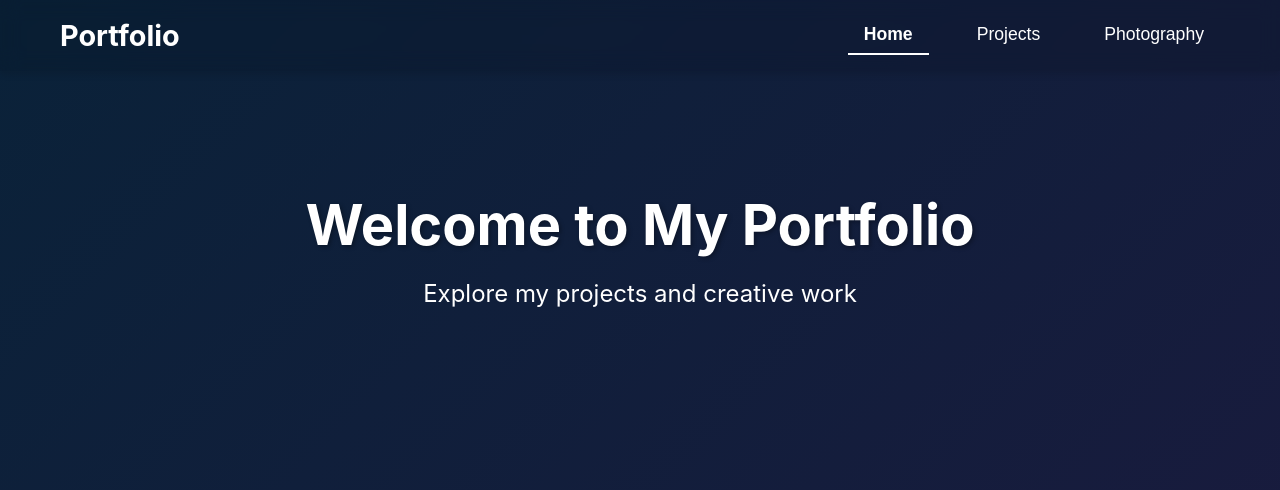
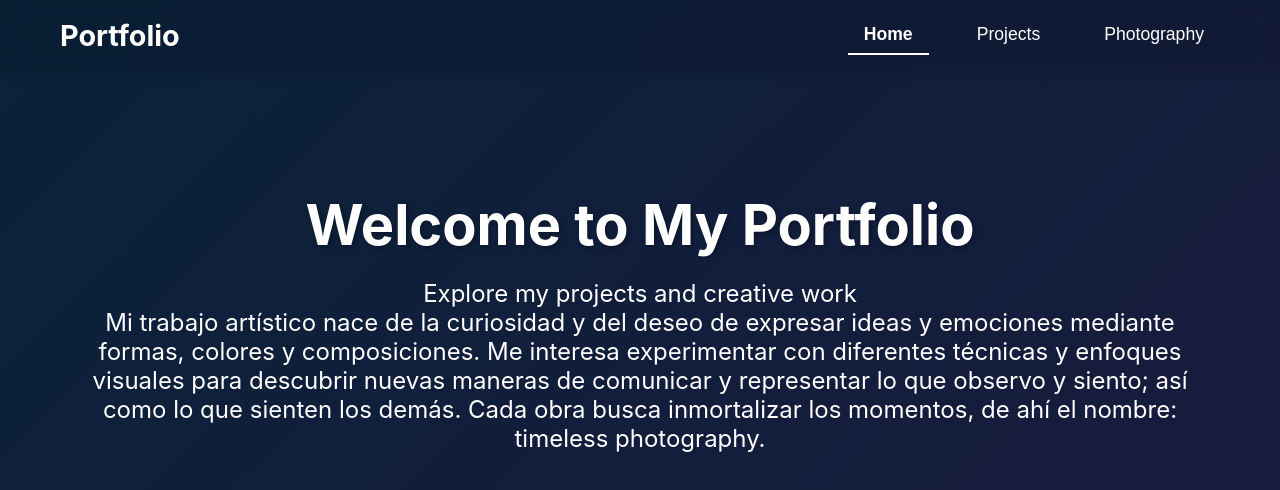
Before and after one commit to bisrqe/portafolio, a React (Vite) app: page / in a window 1280 px wide. Shown: the top 490 px of the page. Built offline with nearby package versions, Linux system fonts and the light colour scheme; no server answers; the database is empty.

Commit message:
Added info

```diff
--- a/src/App.jsx
+++ b/src/App.jsx
@@ -277,6 +277,7 @@ function App() {
             <div className="hero-content">
               <h1>Welcome to My Portfolio</h1>
               <p>Explore my projects and creative work</p>
+              <p>Mi trabajo artístico nace de la curiosidad y del deseo de expresar ideas y emociones mediante formas, colores y composiciones. Me interesa experimentar con diferentes técnicas y enfoques visuales para descubrir nuevas maneras de comunicar y representar lo que observo y siento; así como lo que sienten los demás. Cada obra busca inmortalizar los momentos, de ahí el nombre: timeless photography.</p>
             </div>
           </section>
         )}
```
